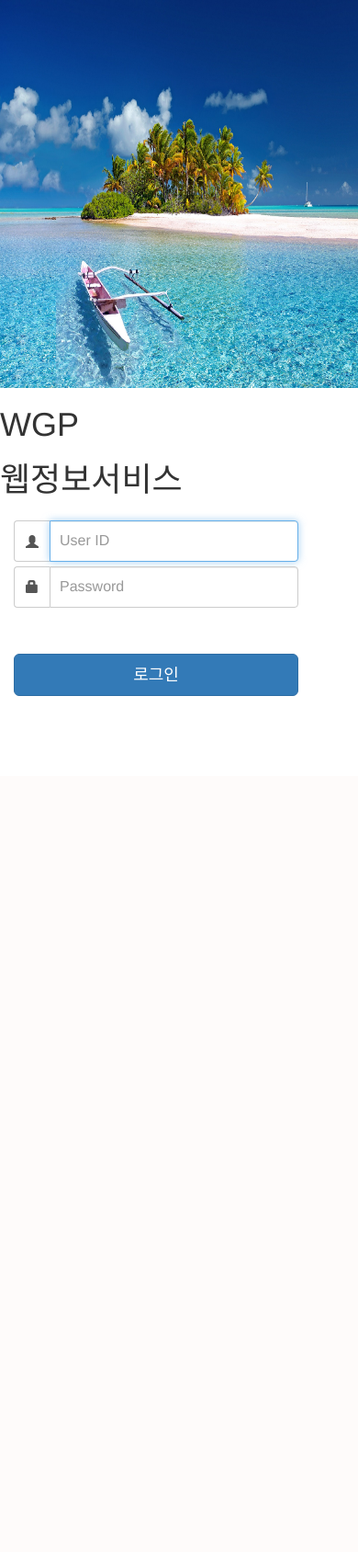
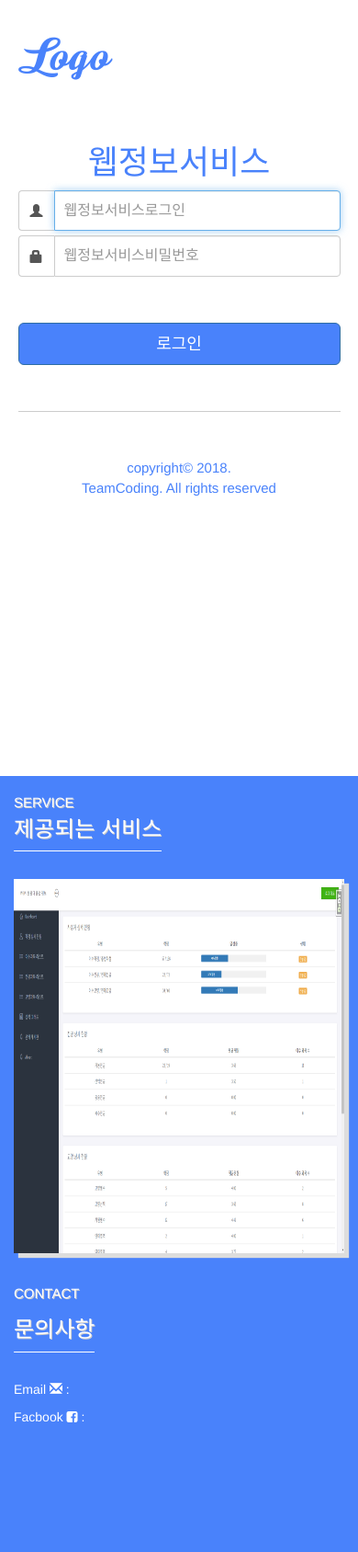
Before and after one commit to min-ki/WKU_ACADEMIC_INFOMATION, a Django app: page /accounts/login/ in a window 390 px wide. Shown: the whole page at 92% size. Before the commit the page ends 757 px from the top, so only its background shows below. Run offline with Django 3.2, Linux system fonts and the light colour scheme; some libraries are stand-ins or nearby versions.

Commit message:
로그인페이지 반응형웹 / 로그인입장시 수정

```diff
--- a/accounts/templates/accounts/login.html
+++ b/accounts/templates/accounts/login.html
@@ -11,10 +11,12 @@
     <div class="rect5"></div>
 </div>
 
-<div class="box container-fluid no-space">
+<div class="box">
 
+    {# SideBar Start #}
+    <div class="sidebar" id="login_section">
         {% if messages %}
-    <div style="margin-top: 30px">
+        <div>
             {% for message in messages %}
             <div class="alert alert-{{message.tags}}" id="message">
                 {{ message.message }} {# 실제 메세지 내용 #}
@@ -22,40 +24,59 @@
             {% endfor %}
         </div>
         {% endif %}
-
-    {# 사이드바 시작#}
-    <div class="col-md-4 col-xs-12 no-space" id="login_section">
-        <div>
-            <div>
-                <h1>WGP</h1>
+        <div class="logo">
+            <h1>Logo</h1>
         </div>
-            <h1>웹정보서비스 </h1>
+        <div class="form">
+            <div class="form-content">
+                <h1 class="text-center">웹정보서비스</h1>
                 <form class="form-signin" action="" method="post">
                     {% csrf_token %}
                     <div class="input-group">
                         <span class="input-group-addon">
                             <i class="glyphicon glyphicon-user"></i>
                         </span>
-                    <input type="text" class="form-control" id="intranet_id" name="username" placeholder="User ID" required autofocus>
+                        <input type="text" class="form-control" id="intranet_id" name="username" placeholder="웹정보서비스로그인" required autofocus>
                     </div>
 
                     <div class="input-group">
                         <span class="input-group-addon">
                             <i class="glyphicon glyphicon-lock"></i>
                         </span>
-                    <input type="password" class="form-control" id="intranet_pw" name="password" placeholder="Password" required>
+                        <input type="password" class="form-control" id="intranet_pw" name="password" placeholder="웹정보서비스비밀번호" required>
                     </div>
                     <button type="submit" id="login" class="btn btn-lg btn-primary btn-block">로그인</button>
                 </form>
             </div>
+
+            <div class="form-copyright">
+                <span>copyright&copy; 2018. <br>TeamCoding. All rights reserved</span>
             </div>
-        {# 사이드바 끝#}
+        </div>
+    </div>
+    {# SideBar End #}
 
-        <div class="col-md-8 col-xs-12 no-space" id="image_section">
-            <img class="mySlides" src="{% static 'webcrawler/assets/img/beach1.png' %}" alt="1" width="100%" height="100%">
-            <img class="mySlides" src="{% static 'webcrawler/assets/img/beach2.png' %}" alt="2" width="100%" height="100%">
-            <img class="mySlides" src="{% static 'webcrawler/assets/img/beach3.png' %}" alt="3" width="100%" height="100%">
+    {# Content Start #}
+    <div class="content" id="image_section">
+        <div class="content-subtitle">
+            <sub style="font-size:1.5rem;">SERVICE</sub>
+            <h3>제공되는 서비스</h3>
         </div>
+        <div class="content-slides">
+            <img class="mySlides" src="{% static 'webcrawler/assets/img/screen1.png' %}" alt="1" width="100%" height="100%">
+            <img class="mySlides" src="{% static 'webcrawler/assets/img/screen2.png' %}" alt="2" width="100%" height="100%">
+            <img class="mySlides" src="{% static 'webcrawler/assets/img/screen3.png' %}" alt="3" width="100%" height="100%">
+        </div>
+        <div class="content-contact">
+            <sub style="font-size:1.5rem;">CONTACT</sub>
+            <h3>문의사항</h3>
+        </div>
+        <div class="abc">
+            <p>Email <span class="glyphicon glyphicon-envelope"></span> :</p>
+            <p>Facbook <i class="fa fa-facebook-square"></i> :</p>
+        </div>
+    </div>
+    {# Content End #}
 </div>
 
 </div>
@@ -63,8 +84,6 @@
 <script src="{% static 'webcrawler/assets/vendor/jquery/jquery.min.js' %}"></script>
 
 <script>
-
-
     var id = "";
     var pw = "";
 
@@ -80,6 +99,7 @@
         if(id !== "" && pw !== "") {
             $( "#login_section" ).fadeOut( "fast" );
             $('.spinner').css("display", "block");
+            $('.content').css("display", "none");
         }
     });
 
@@ -88,7 +108,7 @@
     function fade_out() {
         $("#message").fadeOut().empty();
     }
-
+    /*SlideShow Start*/
     var myIndex = 0;
     carousel();
 
@@ -106,6 +126,7 @@
             x[myIndex-1].style.display = "block";
             setTimeout(carousel, 3000);
         }
+    /*SlideShow End*/
 </script>
 
 
--- a/config/static/login.css
+++ b/config/static/login.css
@@ -1,126 +1,185 @@
-  html,
-  body {
-      height: 100%;
-      margin: 0;
-  }
-
-.left-menu-bar{
+*{
     box-sizing: border-box;
-    position: fixed;
+}
+html,
+body{
+    height: 100%;
+    margin: 0;
+    padding: 0;
+}
+@font-face{
+    font-family:'Lemon Jelly';
+    src:local('Lemon Jelly'),
+        url('../static/fonts/Lemon Jelly.ttf') format('truetype');
+}
+.box {
+    height:100%;
+    min-height:100%;
+}
+.sidebar{
     float: left;
-    top: 0;
-    left : 0;
-    width: 450px;
-    height: 100%;
-    padding: 121px 60px 0 60px;
+    width: 25%;
+    background-color:white;
+    color: #4982fb
 }
-
-.left-menu-bar__logo{
+.content{
+    display: block;
+    float: left;
+    width: 75%;
+    background-color: #4982fb;
+    color: white;
+    padding: 50px 100px 200px 100px;
+}
+.content .content-subtitle, .content .content-contact{
+    display: inline-block;
+    border-bottom: 1px solid white;
+    margin-bottom: 30px;
+    text-shadow: 1px 1px 0px #ccc;
+}
+.content .content-subtitle h3{
+    margin-top: 10px;
+}
+.content .content-slides{
+    width: 100%;
+    min-width: 80%;
+    height: 80%;
+    box-shadow: 5px 5px 1px #ddd;
+    margin-bottom: 30px;
+}
+.sidebar .logo{
+    position: relative;
+    left: 20px;
     margin-bottom: 50px;
+}
+.sidebar .logo h1{
+    display: inline-block;
+    font-size: 70px;
+    font-family: 'Lemon Jelly';
+}
+.sidebar .form{
+    margin: 0 auto;
+    width: 80%;
+    height: auto;
+}
+.sidebar .form .form-content{
+    border-bottom: 1px solid #cccccc;
+}
+.sidebar .form .form-copyright{
+    margin-top:50px;
     text-align: center;
+    font-size: 1.5rem;
 }
-
-/* 아이디 & 비밀번호 & 로그인 설정 시작 */
-.form-signin {
-    max-width: 340px;
+.sidebar .form-signin {
+    margin: 0 auto;
+    max-width: 500px;
     padding: 15px;
 }
-
 .form-signin .input-group{
     margin-bottom: 5px;
 }
-
 .form-signin .input-group-addon{
     background-color: white;
 }
-
 .form-signin button{
+    background-color: #4982fb;
     margin-top: 50px;
+    margin-bottom: 50px;
+    outline-style: none;
 }
-
 .form-signin .form-control {
     box-sizing: border-box;
     height: auto;
     padding: 10px;
     font-size: 16px;
 }
-
 .form-signin .form-control:focus {
     z-index: 2;
 }
-
-.left-menu-bar__copyright{
-    padding:15px 15px 60px 15px;
-}
-/*아이디 & 비밀번호 & 로그인 설정 끝*/
-
-/* 시작 */
-.right-description{
-    position: fixed;
-    float: right;
-    width: calc(100% - 450px);
-    height: 100%;
-    top: 0;
-    right: 0;
-    background-color:#337ab7;
-}
-/* 끝 */
-
-.no-space {
-    margin: 0 !important;
-    padding: 0 !important;
-}
-
-.box {
-    height:100%;
-    min-height:100%;
-}
-
 #login_section {
     height: 100%;
     min-height: 100%;
 }
-
 #image_section {
     height: 100%;
     min-height: 100%;
 }
-
-@media (max-width: 30em) {
-    .box {
-        display: -webkit-box;
-        display: -moz-box;
-        display: -ms-flexbox;
-        display: -webkit-flex;
-        display: flex;
-        -webkit-box-orient: vertical;
-        -moz-box-orient: vertical;
-        -webkit-flex-direction: column;
-        -ms-flex-direction: column;
-        flex-direction: column;
-        /* optional */
-        -webkit-box-align: start;
-        -moz-box-align: start;
-        -ms-flex-align: start;
-        -webkit-align-items: flex-start;
-        align-items: flex-start;
+@media screen and (max-width:1440px){
+    .sidebar{
+        width: 30%;
     }
-    .box #login_section {
-        -webkit-box-ordinal-group: 2;
-        -moz-box-ordinal-group: 2;
-        -ms-flex-order: 2;
-        -webkit-order: 2;
-        order: 2;
-        height: 50%;
-        min-height: 50%;
+    .content{
+        width: 70%;
+        padding: 50px 50px 200px 50px;
     }
-    .box #image_section {
-        -webkit-box-ordinal-group: 1;
-        -moz-box-ordinal-group: 1;
-        -ms-flex-order: 1;
-        -webkit-order: 1;
-        order: 1;
-        height: 50%;
-        min-height: 50%;
+    .sidebar .form{
+        width: 80%;
+    }
+    .sidebar .form .form-content h1{
+        font-size: 36px;
+        margin-bottom: 10px;
+    }
+    .sidebar .form-signin {
+        padding: 0;
+    }
+    .content .content-slides{
+        height: 65%;
     }
 }
+@media screen and (max-width:1024px){
+    .sidebar{
+        width: 32%;
+    }
+    .content{
+        width: 68%;
+        padding: 50px 50px 200px 50px;
+    }
+    .sidebar .form{
+        width: 90%;
+    }
+    .sidebar .form .form-content h1{
+        font-size: 3rem;
+    }
+    .sidebar .form-signin {
+        padding: 0;
+    }
+    .content .content-slides{
+        height: 65%;
+    }
+}
+@media screen and (max-width:768px){
+    .sidebar, .content{
+        width: 100%;
+        float: none;
+    }
+    .sidebar .form{
+        top: 50%;
+    }
+    .content{
+        padding: 15px;
+    }
+    .sidebar .form .form-content h1{
+        font-size: 36px;
+    }
+    .content .content-slides{
+        height: 50%;
+    }
+}
+@media screen and (max-width:320px){
+    .sidebar, .content{
+        width: 100%;
+        float: none;
+    }
+    .sidebar .logo h1{
+        left: 20px;
+        font-size: 50px;
+    }
+    .sidebar .form{
+        top: 60%;
+    }
+    .content{
+        padding: 10px;
+    }
+    .content .content-slides{
+        height: 50%;
+    }
+}
--- a/config/templates/layout.html
+++ b/config/templates/layout.html
@@ -9,6 +9,7 @@
     <link rel="stylesheet" href="https://maxcdn.bootstrapcdn.com/bootstrap/3.3.7/css/bootstrap.min.css">
     <link rel="stylesheet" href="{% static 'style.css' %}">
     <link rel="stylesheet" href="{% static 'login.css' %}">
+    <link rel="stylesheet" href="https://cdnjs.cloudflare.com/ajax/libs/font-awesome/4.7.0/css/font-awesome.min.css">
 
     <title>WGP - WKU Graduated Possible </title>
 </head>
--- a/webcrawler/templates/webcrawler/layout.html
+++ b/webcrawler/templates/webcrawler/layout.html
@@ -14,7 +14,8 @@
 	<link rel="stylesheet" href="{% static 'webcrawler/assets/vendor/bootstrap/css/bootstrap.min.css' %}" >
 	<link rel="stylesheet" href="{% static 'webcrawler/assets/vendor/font-awesome/css/font-awesome.min.css' %}">
 	<link rel="stylesheet" href="{% static 'webcrawler/assets/vendor/linearicons/style.css' %}">
-	<link rel="stylesheet" href="{% static 'webcrawler/assets/vendor/chartist/css/chartist-custom.css' %}">
+    <link rel="stylesheet" href="{% static 'webcrawler/assets/vendor/chartist/css/chartist-custom.css' %}">
+
 	<!-- MAIN CSS -->
     <link rel="stylesheet" href="{% static 'webcrawler/assets/css/main.css' %}">
     <link rel="stylesheet" href="{% static 'webcrawler/style.css' %}">
```
Also changed, not shown: config/static/fonts/Terms of Use End User Lisence Agreement.txt (added, +75 -0 lines), config/static/fonts/BILLY ARGEL  WHITE.jpeg (added), config/static/fonts/Lemon Jelly.ttf (added), config/static/fonts/Lemon-Jelly.png (added), webcrawler/static/webcrawler/assets/img/beach1.png (deleted), webcrawler/static/webcrawler/assets/img/beach2.png (deleted), webcrawler/static/webcrawler/assets/img/beach3.png (deleted), webcrawler/static/webcrawler/assets/img/screen1.png (added), webcrawler/static/webcrawler/assets/img/screen2.png (added), webcrawler/static/webcrawler/assets/img/screen3.png (added). Lines whose indentation alone changed are shown as unchanged.
